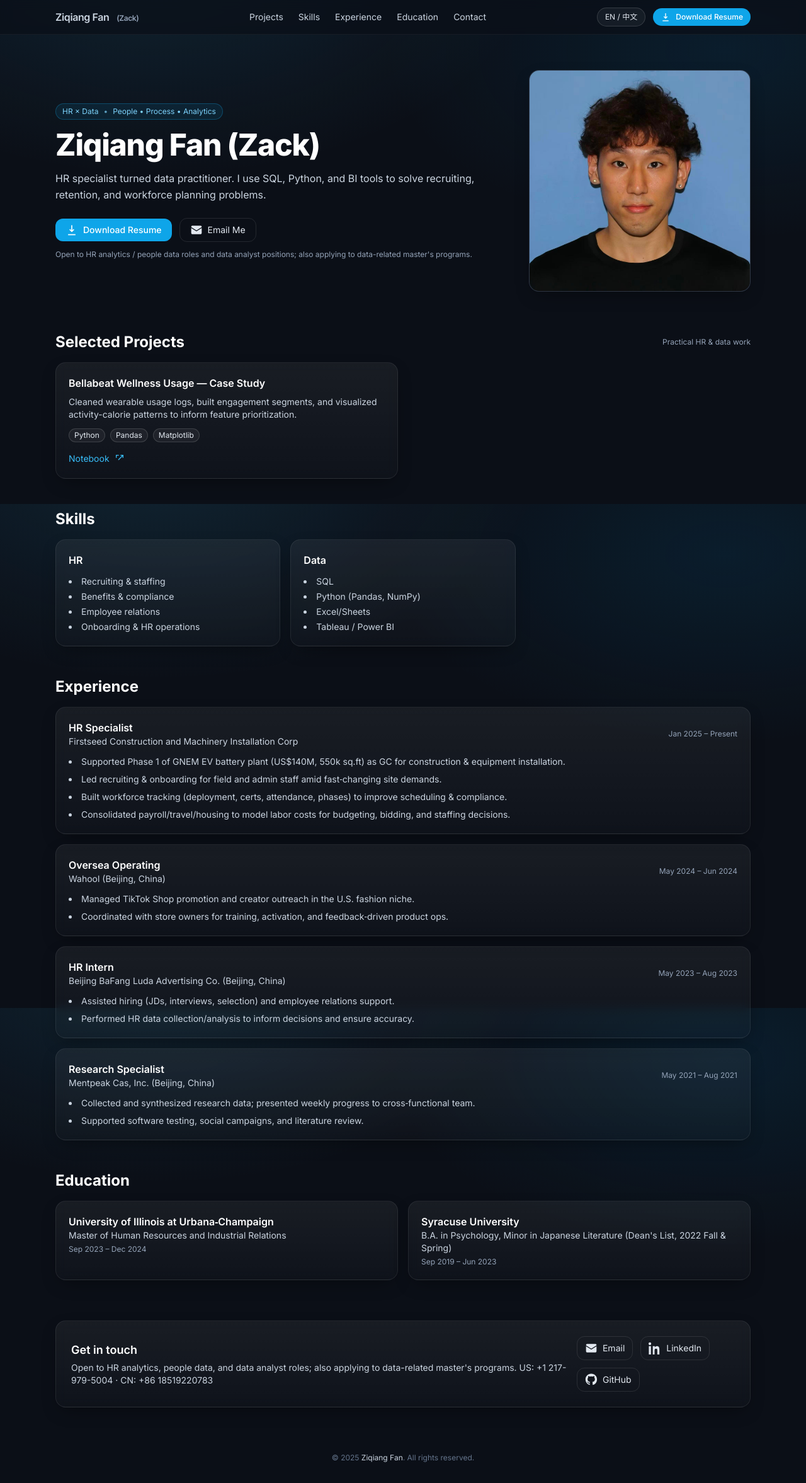
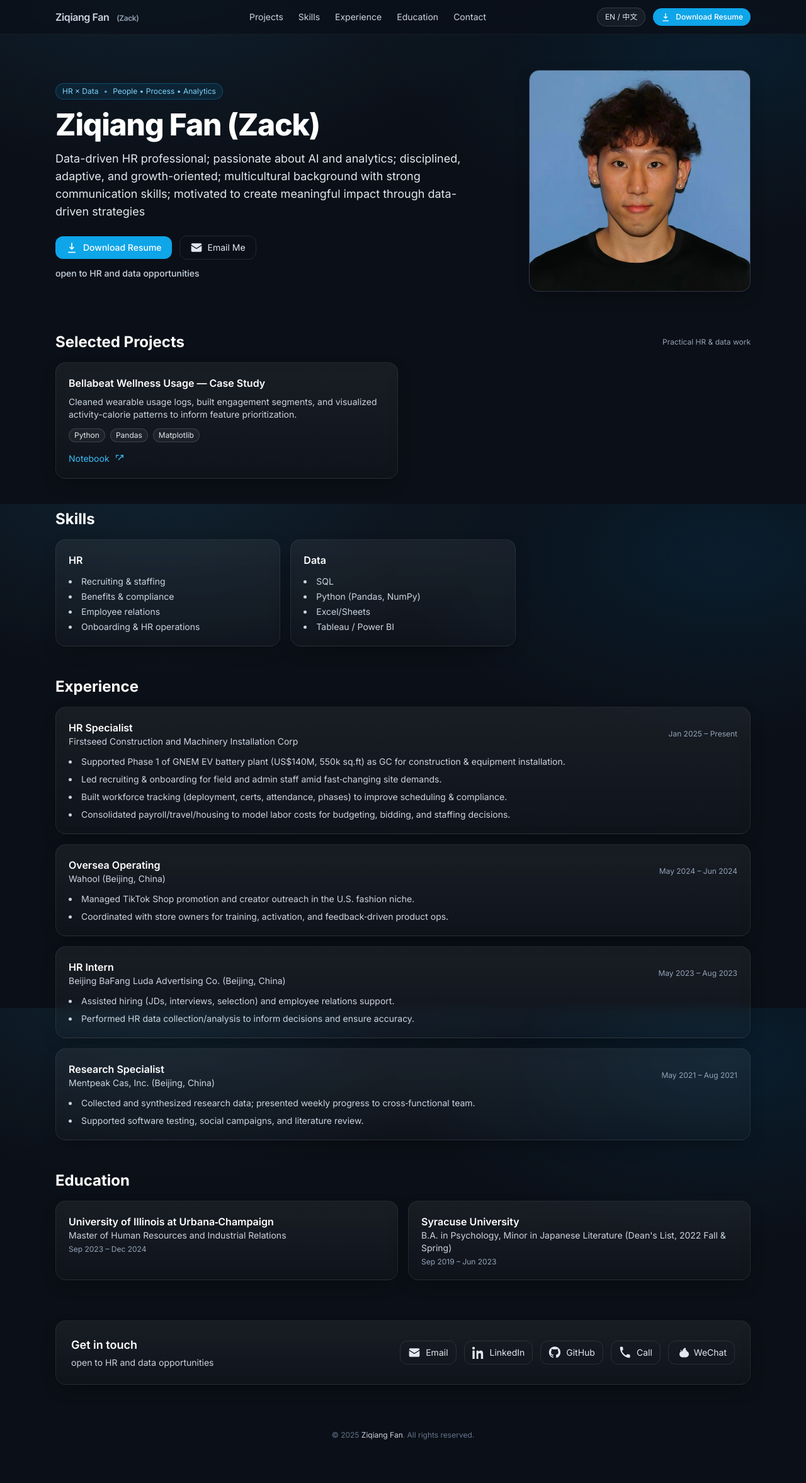
Before and after one commit to ZackFan101/Portfolio, a plain HTML site: page index.html in a window 1280 px wide. Shown: the whole page at 63% size. After the commit the page ends 2318 px from the top, so only its background shows below. Drawn offline with nearby package versions, Linux system fonts and the light colour scheme.

Commit message:
Update index.html

```diff
--- a/index.html
+++ b/index.html
@@ -31,6 +31,9 @@
     .card { background: linear-gradient(180deg, rgba(255,255,255,0.06), rgba(255,255,255,0.02));
             backdrop-filter: blur(8px); border: 1px solid rgba(255,255,255,0.08); }
     .chip { border: 1px solid rgba(255,255,255,0.14); background: rgba(255,255,255,0.05); }
+    @keyframes fadeUp { from { opacity:0; transform: translateY(12px); } to { opacity:1; transform: translateY(0); } }
+    .reveal { opacity:0; transform: translateY(12px); }
+    .animate-fadeUp { animation: fadeUp .6s ease-out forwards; }
   </style>
 </head>
 <body class="text-slate-200 antialiased">
@@ -70,8 +73,8 @@
         <h1 class="text-3xl sm:text-5xl font-extrabold text-white tracking-tight">
           <span data-i18n="hero.title">Ziqiang Fan (Zack)</span>
         </h1>
-        <p class="mt-4 text-slate-300 leading-relaxed max-w-2xl" data-i18n="hero.subtitle">
-          HR specialist turned data practitioner. I use SQL, Python, and BI tools to solve recruiting, retention, and workforce planning problems.
+        <p class="mt-4 text-slate-200 leading-relaxed max-w-2xl text-base sm:text-lg" data-i18n="hero.subtitle">
+          Data-driven HR professional; passionate about AI and analytics; disciplined, adaptive, and growth-oriented; multicultural background with strong communication skills; motivated to create meaningful impact through data-driven strategies
         </p>
         <div class="mt-6 flex flex-wrap items-center gap-3">
           <a id="resumeBtnHero" href="#" target="_blank" class="inline-flex items-center gap-2 px-4 py-2 rounded-xl bg-accent-600 hover:bg-accent-700 text-white text-sm font-medium transition">
@@ -83,13 +86,13 @@
             <span data-i18n="hero.ctaEmail">Email Me</span>
           </a>
         </div>
-        <p class="mt-3 text-xs text-slate-400" data-i18n="hero.note">Open to HR analytics / people data roles and data analyst positions; also applying to data-related master's programs.</p>
+        <p class="mt-3 text-sm text-slate-300 font-medium" data-i18n="hero.note">open to HR and data opportunities</p>
       </div>
       <div class="md:col-span-1">
-        <!-- Photo placeholder -->
+        <!-- Photo -->
         <div class="relative rounded-2xl overflow-hidden border border-white/10 shadow-glass aspect-[1/1] bg-gradient-to-br from-base-700 to-base-600 flex items-center justify-center">
           <img src="assets/me.jpg" alt="Ziqiang Fan (Zack)" id="heroPhoto" class="absolute inset-0 w-full h-full object-cover object-center"/>
-          <div id="heroPhotoFallback" class="text-center px-4">
+          <div id="heroPhotoFallback" class="text-center px-4 hidden">
             <div class="text-4xl">📷</div>
             <p class="mt-2 text-sm text-slate-300" data-i18n="hero.photo">Add your photo at assets/me.jpg</p>
           </div>
@@ -131,7 +134,7 @@
       <div class="flex flex-col sm:flex-row sm:items-center justify-between gap-4">
         <div>
           <h3 class="text-lg font-semibold text-white" data-i18n="contact.title">Get in touch</h3>
-          <p class="text-slate-300 text-sm mt-1" data-i18n="contact.note">Open to HR analytics, people data, and data analyst roles; also applying to data-related master's programs. US: +1 217-979-5004 · CN: +86 18519220783</p>
+          <p class="text-slate-300 text-sm mt-1" data-i18n="contact.note">open to HR and data opportunities</p>
         </div>
         <div class="flex flex-wrap items-center gap-3">
           <a id="emailLink" href="#" class="inline-flex items-center gap-2 px-3 py-2 rounded-xl border border-white/10 hover:bg-white/5 text-sm">
@@ -146,10 +149,33 @@
             <svg xmlns="http://www.w3.org/2000/svg" class="h-5 w-5" viewBox="0 0 24 24" fill="currentColor"><path d="M12 .5C5.73.5.98 5.25.98 11.52c0 4.85 3.14 8.96 7.5 10.41.55.1.75-.24.75-.53 0-.26-.01-1.13-.02-2.06-3.05.66-3.69-1.31-3.69-1.31-.5-1.27-1.22-1.61-1.22-1.61-.99-.68.08-.67.08-.67 1.1.08 1.68 1.14 1.68 1.14.98 1.67 2.58 1.18 3.21.9.1-.71.38-1.18.68-1.45-2.44-.28-5.01-1.22-5.01-5.44 0-1.2.43-2.18 1.13-2.95-.11-.28-.49-1.42.1-2.96 0 0 .92-.29 3.01 1.13a10.47 10.47 0 0 1 5.48 0c2.09-1.42 3.01-1.13 3.01-1.13.59 1.54.22 2.68.11 2.96.71.77 1.13 1.75 1.13 2.95 0 4.23-2.58 5.16-5.03 5.43.39.34.73 1.01.73 2.05 0 1.48-.01 2.68-.01 3.05 0 .29.2.64.76.53 4.35-1.45 7.49-5.56 7.49-10.41C23.02 5.25 18.27.5 12 .5z"/></svg>
             <span>GitHub</span>
           </a>
+          <a id="callBtn" href="tel:+8618519220783" class="inline-flex items-center gap-2 px-3 py-2 rounded-xl border border-white/10 hover:bg-white/5 text-sm">
+            <svg xmlns="http://www.w3.org/2000/svg" class="h-5 w-5" viewBox="0 0 24 24" fill="currentColor"><path d="M6.62 10.79a15.05 15.05 0 006.59 6.59l2.2-2.2a1 1 0 011.02-.24c1.12.37 2.33.57 3.57.57a1 1 0 011 1V21a1 1 0 01-1 1C10.85 22 2 13.15 2 2a1 1 0 011-1h3.49a1 1 0 011 1c0 1.24.2 2.45.57 3.57a1 1 0 01-.24 1.02l-2.2 2.2z"/></svg>
+            <span data-i18n="contact.call">Call</span>
+          </a>
+          <button id="wxBtn" type="button" class="inline-flex items-center gap-2 px-3 py-2 rounded-xl border border-white/10 hover:bg-white/5 text-sm">
+            <svg xmlns="http://www.w3.org/2000/svg" class="h-5 w-5" viewBox="0 0 24 24" fill="currentColor"><path d="M18 3a6 6 0 00-6 6 6 6 0 00-6 6c0 3.314 2.686 6 6 6h6c3.314 0 6-2.686 6-6s-2.686-6-6-6zM9 9a1 1 0 110-2 1 1 0 010 2zm10 0a1 1 0 110-2 1 1 0 010 2zM12 14a1 1 0 100-2 1 1 0 000 2z"/></svg>
+            <span data-i18n="contact.wechat">WeChat</span>
+          </button>
         </div>
       </div>
     </div>
   </section>
+
+  <!-- WeChat Modal -->
+  <div id="wechatModal" class="fixed inset-0 z-50 hidden items-center justify-center">
+    <div class="absolute inset-0 bg-black/60"></div>
+    <div class="relative card rounded-2xl p-4 shadow-glass w-[320px]">
+      <div class="flex items-center justify-between mb-2">
+        <h4 class="text-white text-sm font-semibold" data-i18n="contact.wechat">WeChat</h4>
+        <button id="wxClose" class="text-slate-300 hover:text-white">✕</button>
+      </div>
+      <div class="rounded-xl overflow-hidden bg-white">
+        <img id="wxQR" src="assets/wechat_qr.jpg" alt="WeChat QR" class="w-full h-auto"/>
+      </div>
+      <p class="mt-2 text-xs text-slate-400" data-i18n="contact.wechatHint">Scan to add on WeChat</p>
+    </div>
+  </div>
 
   <footer class="py-8 text-center text-xs text-slate-500">
     <p>© <span id="year"></span> <span class="text-slate-300">Ziqiang Fan</span>. <span data-i18n="footer.rights">All rights reserved.</span></p>
@@ -163,6 +189,8 @@
       email: 'mailto:zackkkk1@outlook.com',
       linkedin: 'https://linkedin.com/in/ziqiang-fan-672607289',
       github: 'https://github.com/your-username',
+      phone: 'tel:+8618519220783',
+      wechatQR: 'assets/wechat_qr.jpg',
       projects: { bellabeat: '#' }
     };
 
@@ -173,6 +201,7 @@
     document.getElementById('emailLink').href = LINKS.email;
     document.getElementById('lnBtn').href = LINKS.linkedin;
     document.getElementById('ghBtn').href = LINKS.github;
+    const callBtn = document.getElementById('callBtn'); if (callBtn) callBtn.href = LINKS.phone || 'tel:+8618519220783';
 
     // i18n content
     const I18N = {
@@ -181,9 +210,9 @@
         hero: {
           tag:'People • Process • Analytics',
           title:'Ziqiang Fan (Zack)',
-          subtitle:'HR specialist turned data practitioner. I use SQL, Python, and BI tools to solve recruiting, retention, and workforce planning problems.',
+          subtitle:'Data-driven HR professional; passionate about AI and analytics; disciplined, adaptive, and growth-oriented; multicultural background with strong communication skills; motivated to create meaningful impact through data-driven strategies',
           ctaResume:'Download Resume', ctaEmail:'Email Me',
-          note:"Open to HR analytics / people data roles and data analyst positions; also applying to data-related master's programs.",
+          note:'open to HR and data opportunities',
           photo:'Add your photo at assets/me.jpg'
         },
         projects: {
@@ -227,17 +256,17 @@
             { school:'Syracuse University', degree:"B.A. in Psychology, Minor in Japanese Literature (Dean's List, 2022 Fall & Spring)", period:'Sep 2019 – Jun 2023' }
           ]
         },
-        contact: { title:'Get in touch', note:"Open to HR analytics, people data, and data analyst roles; also applying to data-related master's programs. US: +1 217-979-5004 · CN: +86 18519220783", email:'Email' },
+        contact: { title:'Get in touch', note:'open to HR and data opportunities', email:'Email', call:'Call', wechat:'WeChat', wechatHint:'Scan to add on WeChat' },
         footer: { rights:'All rights reserved.' }
       },
       zh: {
         nav: { projects:'项目', skills:'技能', experience:'经历', education:'教育', contact:'联系' },
         hero: {
           tag:'以人为本 · 流程优化 · 数据分析',
-          title:'范子强（Zack）',
-          subtitle:'从 HR 转向数据实务。我用 SQL、Python 与 BI 工具解决招聘、离职与人力规划问题。',
+          title:'樊子强（Zack）',
+          subtitle:'数据驱动的人力资源从业者，热衷于 AI 与数据分析；自律、适应力强、持续成长；多元文化背景与良好沟通能力；以数据驱动策略创造有意义的业务影响',
           ctaResume:'下载简历', ctaEmail:'给我发邮件',
-          note:'开放 HR 数据分析 / 人力分析 以及数据分析岗位；同时申请数据相关研究生项目。',
+          note:'开放 HR 与数据相关机会',
           photo:'请将你的照片放在 assets/me.jpg'
         },
         projects: {
@@ -281,7 +310,7 @@
             { school:'雪城大学（Syracuse University）', degree:'心理学 学士，日语文学 辅修（2022 秋&春 院长名单）', period:'2019 年 9 月 – 2023 年 6 月' }
           ]
         },
-        contact: { title:'联系我', note:'欢迎 HR 数据分析 / 人力分析 与数据分析岗位机会；也在申请数据相关研究生项目。美国：+1 217-979-5004 · 大陆：+86 18519220783', email:'邮箱' },
+        contact: { title:'联系我', note:'开放 HR 与数据相关机会', email:'邮箱', call:'电话', wechat:'微信', wechatHint:'扫码添加微信' },
         footer: { rights:'保留所有权利。' }
       }
     };
@@ -295,7 +324,7 @@
        'skills.title',
        'experience.title',
        'education.title',
-       'contact.title','contact.note','contact.email',
+       'contact.title','contact.note','contact.email','contact.call','contact.wechat','contact.wechatHint',
        'footer.rights'].forEach(key => {
         document.querySelectorAll(`[data-i18n="${key}"]`).forEach(el => {
           const value = key.split('.').reduce((o,k)=> (o||{})[k], I18N[currentLang]);
@@ -310,7 +339,7 @@
     function renderProjects(){
       const grid = document.getElementById('projectsGrid'); grid.innerHTML='';
       I18N[currentLang].projects.items.forEach(p => {
-        const card=document.createElement('article'); card.className='card rounded-2xl p-5 shadow-glass hover:translate-y-[-2px] transition';
+        const card=document.createElement('article'); card.className='card rounded-2xl p-5 shadow-glass hover:translate-y-[-2px] transition reveal';
         const h=document.createElement('h3'); h.className='text-white font-semibold'; h.textContent=p.title;
         const d=document.createElement('p'); d.className='mt-2 text-sm text-slate-300'; d.textContent=p.desc;
         const chips=document.createElement('div'); chips.className='mt-3 flex flex-wrap gap-2'; p.badges.forEach(b=>chips.appendChild(badgeEl(b)));
@@ -322,7 +351,7 @@
     function renderSkills(){
       const grid=document.getElementById('skillsGrid'); grid.innerHTML='';
       I18N[currentLang].skills.groups.forEach(g=>{
-        const card=document.createElement('div'); card.className='card rounded-2xl p-5 shadow-glass';
+        const card=document.createElement('div'); card.className='card rounded-2xl p-5 shadow-glass reveal';
         const h=document.createElement('h3'); h.className='text-white font-semibold'; h.textContent=g.name;
         const ul=document.createElement('ul'); ul.className='mt-3 space-y-1 text-sm text-slate-300 list-disc list-inside';
         g.items.forEach(it=>{ const li=document.createElement('li'); li.textContent=it; ul.appendChild(li); });
@@ -333,7 +362,7 @@
     function renderExperience(){
       const box=document.getElementById('expList'); box.innerHTML='';
       I18N[currentLang].experience.items.forEach(item=>{
-        const wrap=document.createElement('div'); wrap.className='card rounded-2xl p-5 shadow-glass';
+        const wrap=document.createElement('div'); wrap.className='card rounded-2xl p-5 shadow-glass reveal';
         const top=document.createElement('div'); top.className='flex flex-col sm:flex-row sm:items-center justify-between gap-2';
         const left=document.createElement('div');
         const role=document.createElement('div'); role.className='text-white font-semibold'; role.textContent=item.role;
@@ -350,7 +379,7 @@
     function renderEducation(){
       const grid=document.getElementById('eduList'); grid.innerHTML='';
       I18N[currentLang].education.items.forEach(e=>{
-        const card=document.createElement('div'); card.className='card rounded-2xl p-5 shadow-glass';
+        const card=document.createElement('div'); card.className='card rounded-2xl p-5 shadow-glass reveal';
         const school=document.createElement('div'); school.className='text-white font-semibold'; school.textContent=e.school;
         const deg=document.createElement('div'); deg.className='text-sm text-slate-300'; deg.textContent=e.degree;
         const period=document.createElement('div'); period.className='text-xs text-slate-400 mt-1'; period.textContent=e.period;
@@ -360,11 +389,43 @@
 
     function renderAll(){ renderBasicTexts(); renderProjects(); renderSkills(); renderExperience(); renderEducation(); }
 
-    document.getElementById('langBtn').addEventListener('click', ()=>{ currentLang = currentLang==='en' ? 'zh' : 'en'; renderAll(); });
+    // Language toggle
+    document.getElementById('langBtn').addEventListener('click', ()=>{ currentLang = currentLang==='en' ? 'zh' : 'en'; renderAll(); setupReveal(); });
+
+    // Hero image fallback
+    const heroImg = document.getElementById('heroPhoto');
+    const heroFallback = document.getElementById('heroPhotoFallback');
+    function showHero(){ heroImg.classList.remove('hidden'); heroFallback.classList.add('hidden'); }
+    function hideHero(){ heroImg.classList.add('hidden'); heroFallback.classList.remove('hidden'); }
+    heroImg.addEventListener('load', showHero);
+    heroImg.addEventListener('error', hideHero);
+    if (heroImg.complete) { if (heroImg.naturalWidth > 0) showHero(); else hideHero(); }
+
+    // WeChat modal
+    const wxBtn = document.getElementById('wxBtn');
+    const wxModal = document.getElementById('wechatModal');
+    const wxClose = document.getElementById('wxClose');
+    const wxQR = document.getElementById('wxQR');
+    if (wxQR && LINKS.wechatQR) wxQR.src = LINKS.wechatQR;
+    function openWx(){ wxModal.classList.remove('hidden'); wxModal.classList.add('flex'); }
+    function closeWx(){ wxModal.classList.add('hidden'); wxModal.classList.remove('flex'); }
+    if (wxBtn) wxBtn.addEventListener('click', openWx);
+    if (wxClose) wxClose.addEventListener('click', closeWx);
+    if (wxModal) wxModal.addEventListener('click', (e)=>{ if (e.target === wxModal.firstElementChild) closeWx(); });
+    document.addEventListener('keydown', (e)=>{ if (e.key === 'Escape') closeWx(); });
+
+    // Reveal on scroll
+    function setupReveal(){
+      const io = new IntersectionObserver(entries=>{
+        entries.forEach(e=>{ if(e.isIntersecting){ e.target.classList.add('animate-fadeUp'); io.unobserve(e.target); } });
+      },{ threshold: 0.15 });
+      document.querySelectorAll('.reveal').forEach(el=> io.observe(el));
+    }
 
     document.getElementById('year').textContent = new Date().getFullYear();
     // Initial render
     renderAll();
+    setupReveal();
   </script>
 </body>
 </html>
```
